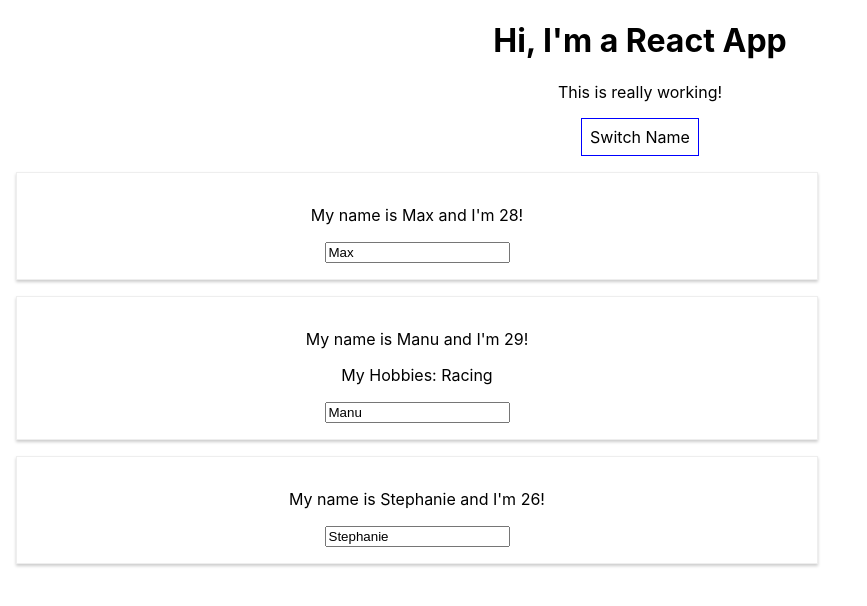
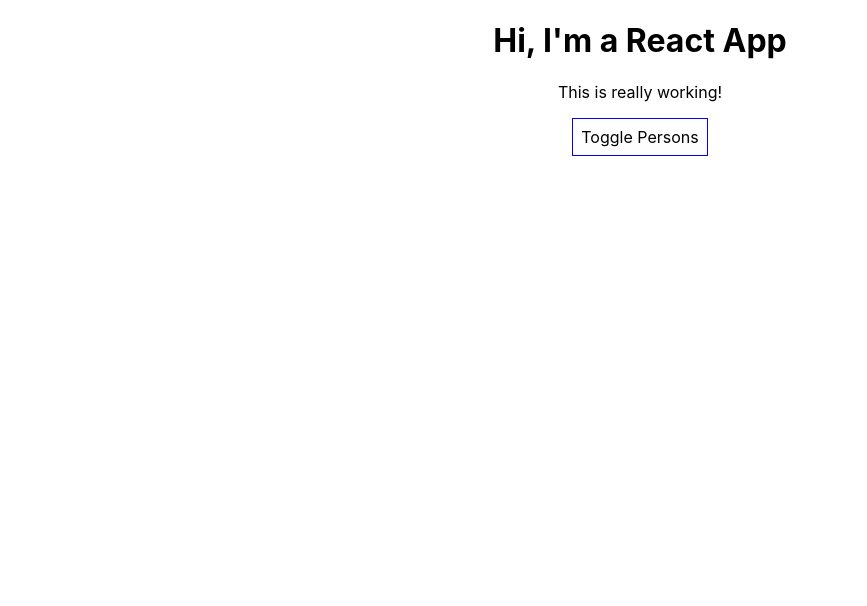
Before and after one commit to CbollaCoder/React---The-Complete-Guide-UDEMY-COURSE, a React (Create React App) app: page / in a window 1280 px wide. Shown: the top 606 px of the page, without its empty margins (0-867 px from the left). Built offline with nearby package versions, Linux system fonts and the light colour scheme.

Commit message:
Rendering Content Conditionally

```diff
--- a/src/App.js
+++ b/src/App.js
@@ -4,7 +4,7 @@
 
 //There is two ways of adding styling
 //1. By adding a css class
-//2. IN-LINE: By adding a prop in the based-class component but there are some restrictions of not being able to leverage the full power css.
+//2. INLINE STYLES: By adding a prop in the based-class component but there are some restrictions of not being able to leverage the full power css.
 //3. Global in the App.css
 
 class App extends Component {
@@ -14,7 +14,8 @@
       { name: 'Manu', age: 29 },
       { name: 'Stephanie', age: 26 }
     ],
-    otherState: 'some other value'
+    otherState: 'some other value',
+    showPersons: false
   };
 
   switchNameHandler = (newName) => {
@@ -39,6 +40,12 @@
   })
 }
 
+togglePersonHandler = (event) => {
+  const doesShow = this.state.showPersons;
+  this.setState({showPersons: !doesShow});
+}
+
+
   render() {
     const style= {
       backgroundColor: 'white',
@@ -54,7 +61,10 @@
         <p>This is really working!</p>
         <button
           style={style}
-          onClick={() => this.switchNameHandler('Maximilian!!!')}>Switch Name</button>
+          onClick={this.togglePersonHandler}>Toggle Persons</button>
+          {
+            this.state.showPersons == true ?
+            <div >
                <Person
                 name={this.state.persons[0].name}
                 age={this.state.persons[0].age}
@@ -71,6 +81,9 @@
                 name={this.state.persons[2].name}
                 age={this.state.persons[2].age}
                 />
+            </div> : null
+          }
+
       </div>
     );
     // return React.createElement('div', {className: 'App'}, React.createElement('h1', null, 'Does this work now?'));
--- a/src/Person/Person.css
+++ b/src/Person/Person.css
@@ -1,6 +1,6 @@
 .Person{
 	width:60%;
-	margin:16px;
+	margin:16px auto;
 	border:1px solid #eee;
 	box-shadow:0 2px 3px #ccc;
 	padding: 16px;
```
Lines whose indentation alone changed are shown as unchanged.
